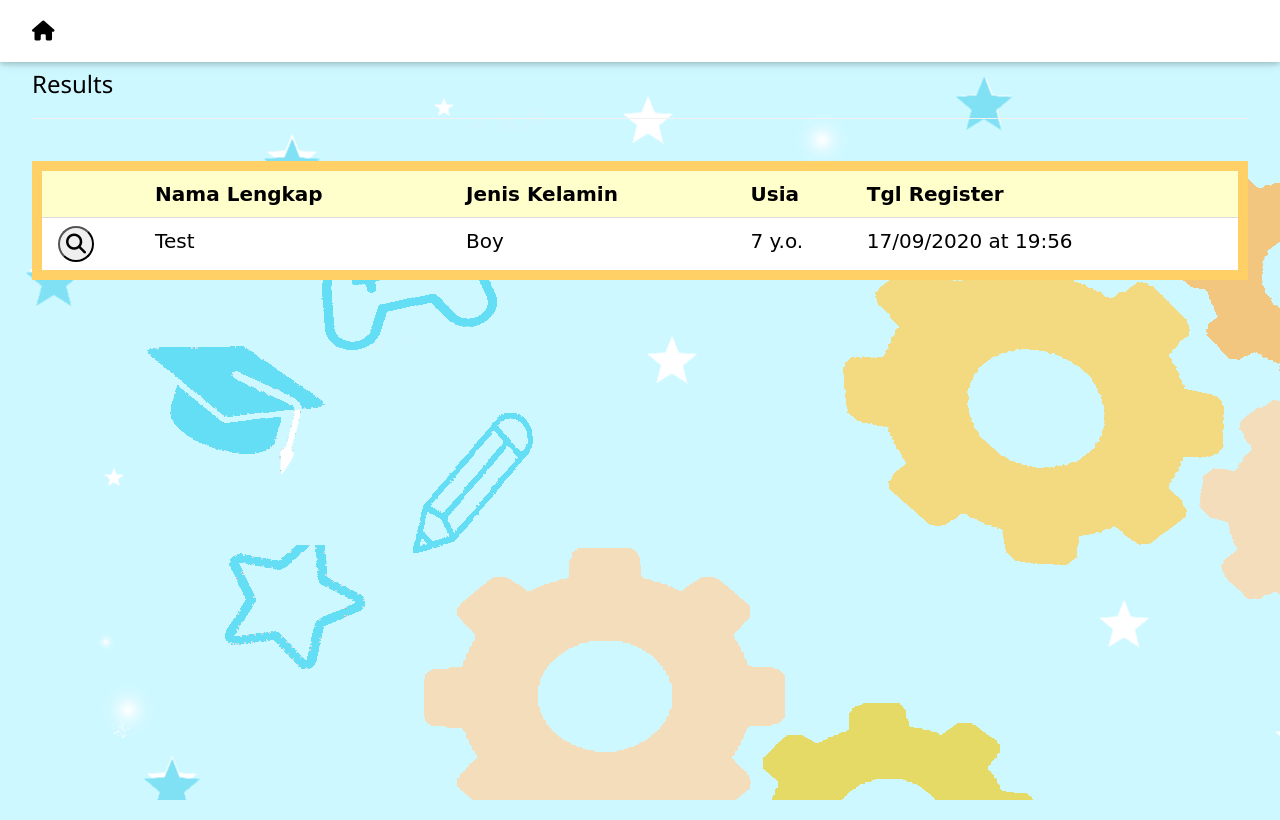
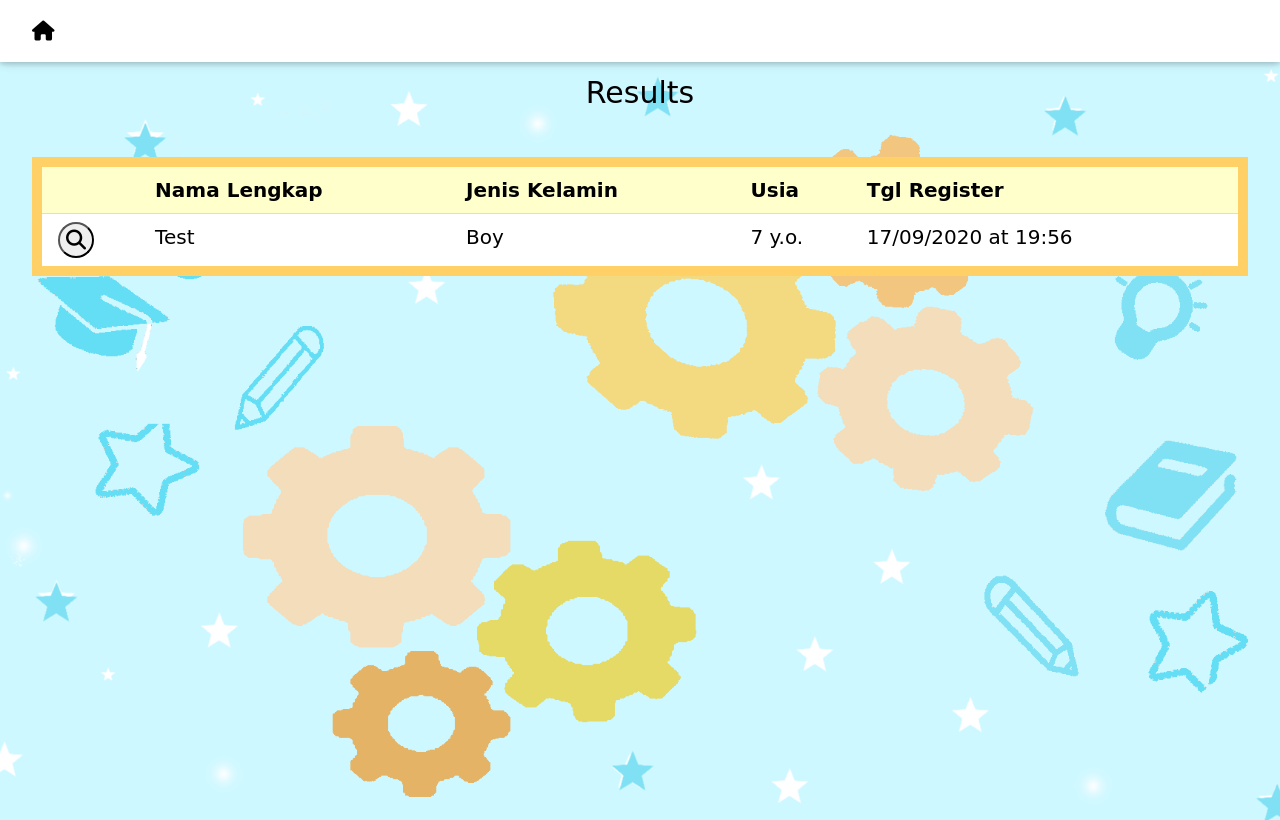
Before and after one commit to alfin06/CHCmodel-Games, a PHP site: page /result.php in a window 1280 px wide. Run offline with PHP 8.4, Linux system fonts and the light colour scheme; data comes from the database, SQL or seed files in the repository; some libraries are stand-ins or nearby versions.

Commit message:
fix more style

```diff
--- a/menu.php
+++ b/menu.php
@@ -23,7 +23,7 @@
       padding: 0;
       margin: 0;
       outline: none;
-      font-family: 'Grandstander', cursive;
+      font-family: "Comic Sans MS", cursive, sans-serif;
       font-size: 20px;
       color: #eee;
       }
--- a/result.php
+++ b/result.php
@@ -22,14 +22,19 @@
 	html, body {
       min-height: 100%;
       background-image: url("images/bg1.png");
-      background-color: #cccccc;
+      /* Full height */
+      height: 100%;
+      /* Center and scale the image nicely */
+      background-position: center;
+      background-repeat: no-repeat;
+      background-size: cover;
     }
 
     body, div, form, input, select, p {
       padding: 0;
       margin: 0;
       outline: none;
-      font-family: 'Grandstander', cursive;
+      font-family: "Comic Sans MS", cursive, sans-serif;
       font-size: 20px;
       color: black;
     }
@@ -39,8 +44,14 @@
 	 }
 	 .dv_tableresult{
 	 	background-color: #ff5f5f;
-  border-radius: 25px;
-  border:10px solid #ffd065;
+		  border-radius: 25px;
+		  border:10px solid #ffd065;
+	 }
+
+	 .title{
+	 	text-align: center;
+	 	font-size: 30px;
+	 	 font-family: "Comic Sans MS", cursive, sans-serif;
 	 }
 </style>
 <body>
@@ -53,17 +64,17 @@
 </div>
 
 <!-- Page content -->
-<div class="w3-content w3-padding" style="max-width:1564px">
+<div class="w3-content w3-padding" style="max-width:1564px; margin-top: 20px;">
 
   <!-- Project Section -->
-  <div class="w3-container w3-padding-32" id="projects">
-    <h3 class="w3-border-bottom w3-border-light-grey w3-padding-16">Results</h3>
+  <div class="w3-container w3-padding-32 w3-margin-32" id="projects">
+    <h3 class="title">Results</h3>
   </div>
 
   <form method="POST">
   <div class="w3-row-padding">
     <div class="w3-col m12 w3-margin-bottom">
-      <div class="w3-display-container">
+      <div class="w3-display-container" style="overflow-x:auto;">
 		<table class="w3-table-all w3-hoverable dv_tableresult ">
 			<thead>
 				<tr class="w3-pale-yellow">
```
Also changed, not shown: index.php (+8 -3 lines), images/spass.png (added), images/title.png (added).
